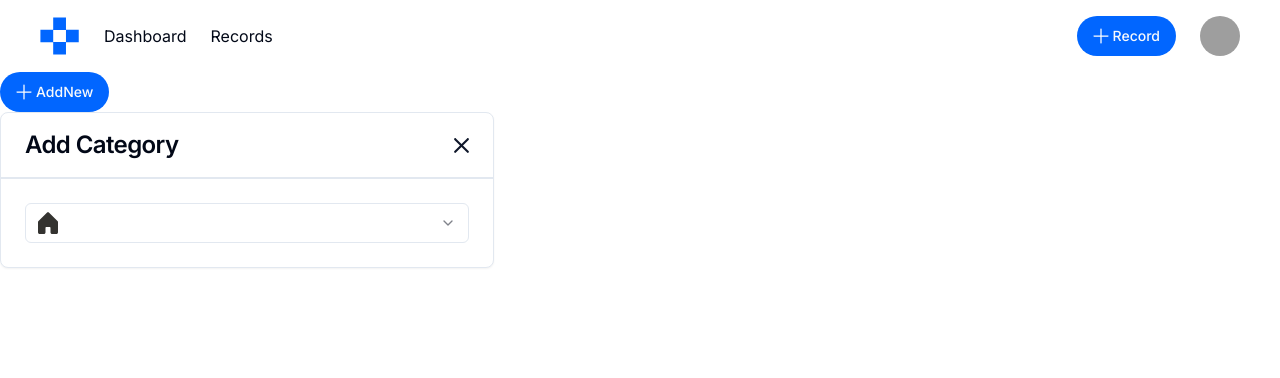
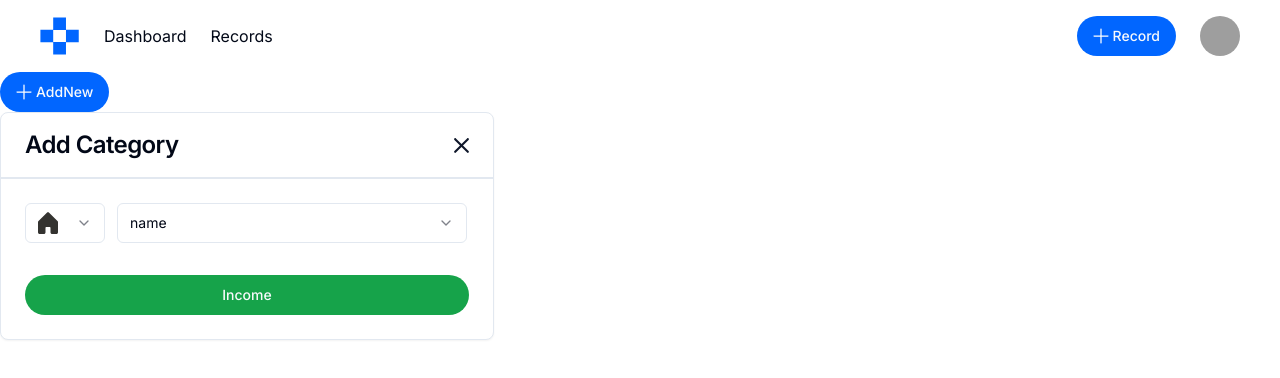
Before and after one commit to Badralbb/express-project, a Next.js app in the folder frontend/: page / in a window 1280 px wide. Shown: the top 378 px of the page. Built offline with nearby package versions, Linux system fonts and the light colour scheme; grey boxes are pictures that could not be loaded.

Commit message:
shadcn select changed

```diff
--- a/frontend/components/AddNewCategory.jsx
+++ b/frontend/components/AddNewCategory.jsx
@@ -14,6 +14,7 @@ import {
   SelectTrigger,
   SelectValue,
 } from "./ui/select";
+import { Input } from "./ui/input";
 
 export const AddNewCategory = () => {
   const [category, setCategory] = useState(false);
@@ -44,21 +45,36 @@ export const AddNewCategory = () => {
           <Image src={"/images/X.svg"} width={15} height={15} />
         </div>
         <div className="p-6">
+          <div className="flex gap-3">
+            <div className="w-20">
               <Select>
                 <SelectTrigger>
-              <SelectValue placeholder={<Image src={'/images/home.svg'} width={20} height={20}/>} />
+                  <SelectValue
+                    placeholder={
+                      <Image src={"/images/home.svg"} width={20} height={20} />
+                    }
+                  />
                 </SelectTrigger>
                 <SelectContent>
                   <SelectGroup className="flex">
                     <SelectLabel>Fruits</SelectLabel>
                     <SelectItem value="apple">Apple</SelectItem>
-                <SelectItem value="banana">Banana</SelectItem>
-                <SelectItem value="blueberry">Blueberry</SelectItem>
-                <SelectItem value="grapes">Grapes</SelectItem>
-                <SelectItem value="pineapple">Pineapple</SelectItem>
+
                   </SelectGroup>
                 </SelectContent>
               </Select>
+            </div>
+            <div className="max-w-[350px] w-full">
+              <Select>
+                <SelectTrigger>
+                  <SelectValue placeholder="name" />
+                </SelectTrigger>
+              </Select>
+            </div>
+          </div>
+          <div className="mt-8">
+            <Button className="rounded-3xl bg-[#16A34A] w-full">Income</Button>
+          </div>
         </div>
       </Card>
     </div>
```
Lines whose indentation alone changed are shown as unchanged.
